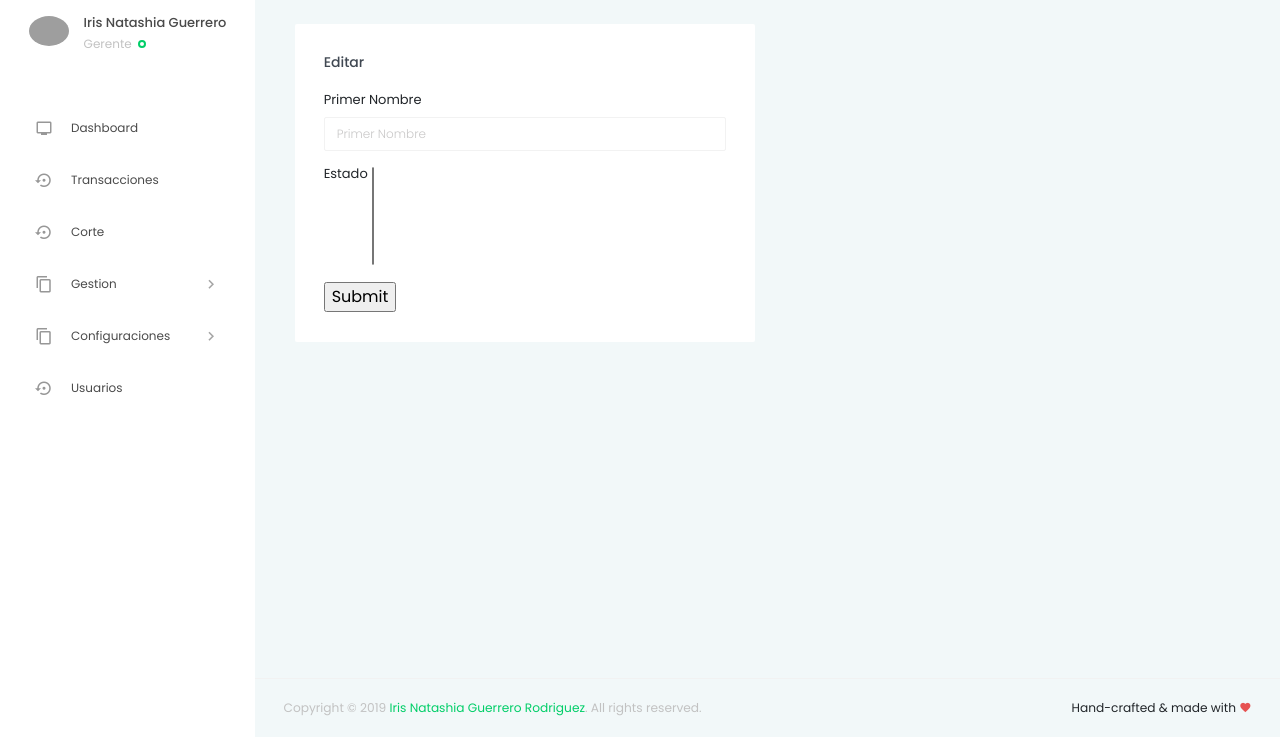
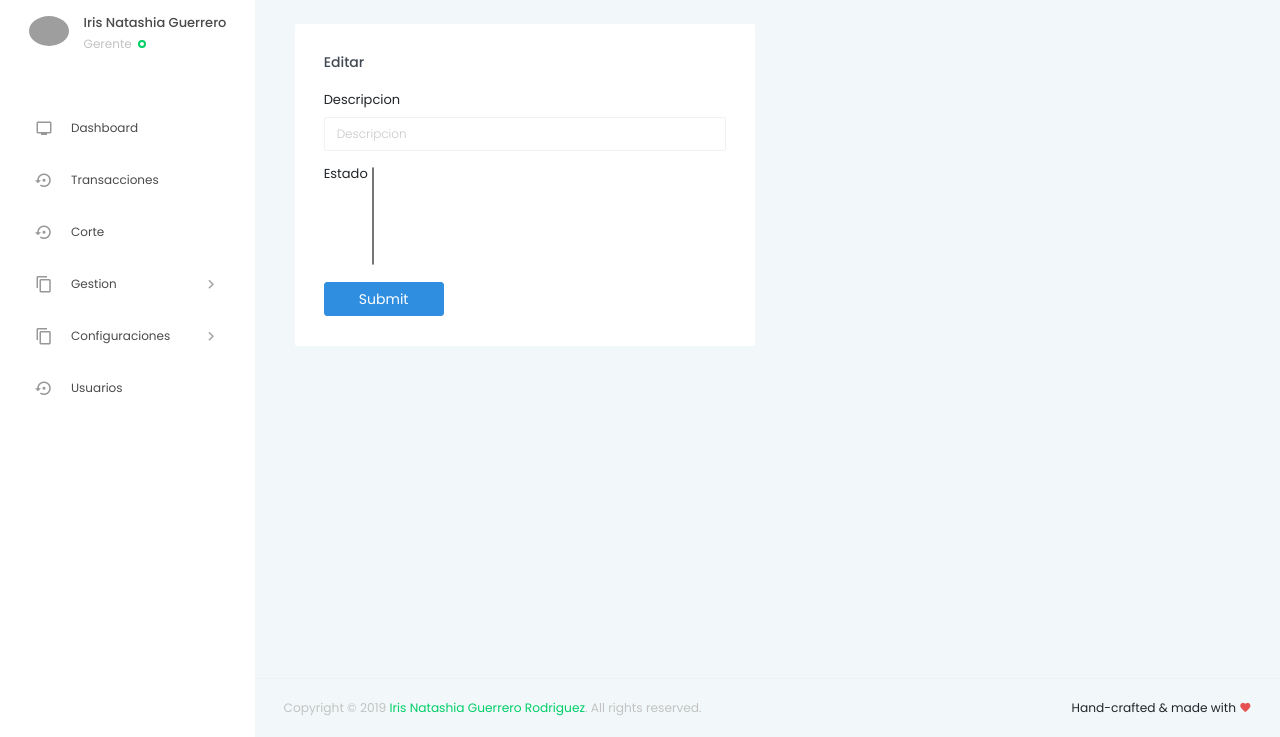
Before and after one commit to INatasjja/finanzas, a Django app: page /edit/1/1 in a window 1280 px wide. Shown: the part 63-800 px from the top of the page. Run offline with Django 3.2, Linux system fonts and the light colour scheme; some libraries are stand-ins or nearby versions; grey boxes are pictures that could not be loaded.

Commit message:
Se colocaron los botones

```diff
--- a/finanzaspersonales/finanzas/forms.py
+++ b/finanzaspersonales/finanzas/forms.py
@@ -15,5 +15,5 @@ class UsuarioForm(forms.Form):
 
 
 class EgresoForm(forms.Form):
-    descripcion = forms.CharField(max_length=15,label='Primer Nombre',widget= forms.TextInput(attrs={'class':'form-control','id':'exampleInputName1','placeholder':'Primer Nombre'}))
+    descripcion = forms.CharField(max_length=15,label='Descripcion',widget= forms.TextInput(attrs={'class':'form-control','id':'exampleInputName1','placeholder':'Descripcion'}))
     estado = forms.MultipleChoiceField()
--- a/finanzaspersonales/finanzas/templates/finanzas/editarcontenido.html
+++ b/finanzaspersonales/finanzas/templates/finanzas/editarcontenido.html
@@ -14,7 +14,7 @@
                       <label for="exampleInputName1">{{form.estado.label}}</label>
                                       {{ form.estado }}
                </div>
-                 <input type="submit" value="Submit" />
+                 <input type="submit" class="btn btn-primary btn-fw" value="Submit" />
                   </form>
                 </div>
               </div>
--- a/finanzaspersonales/finanzas/templates/finanzas/usuarios.html
+++ b/finanzaspersonales/finanzas/templates/finanzas/usuarios.html
@@ -66,8 +66,8 @@
                         {{ user.get_estado_display }}
                      </td>
                      <td>
-                            <button type="button" class="btn btn-red">5</button>
-                            <button type="button" class="btn btn-green">6</button>
+<a class="btn btn-primary btn-sm" href="/edit/{{ user.id }}" role="button">Edit</a>
+<a class="btn btn-danger btn-sm" href="/elim/{{ user.id }}" role="button">Elim</a>
                      </td>
 
                   </tr>
```
